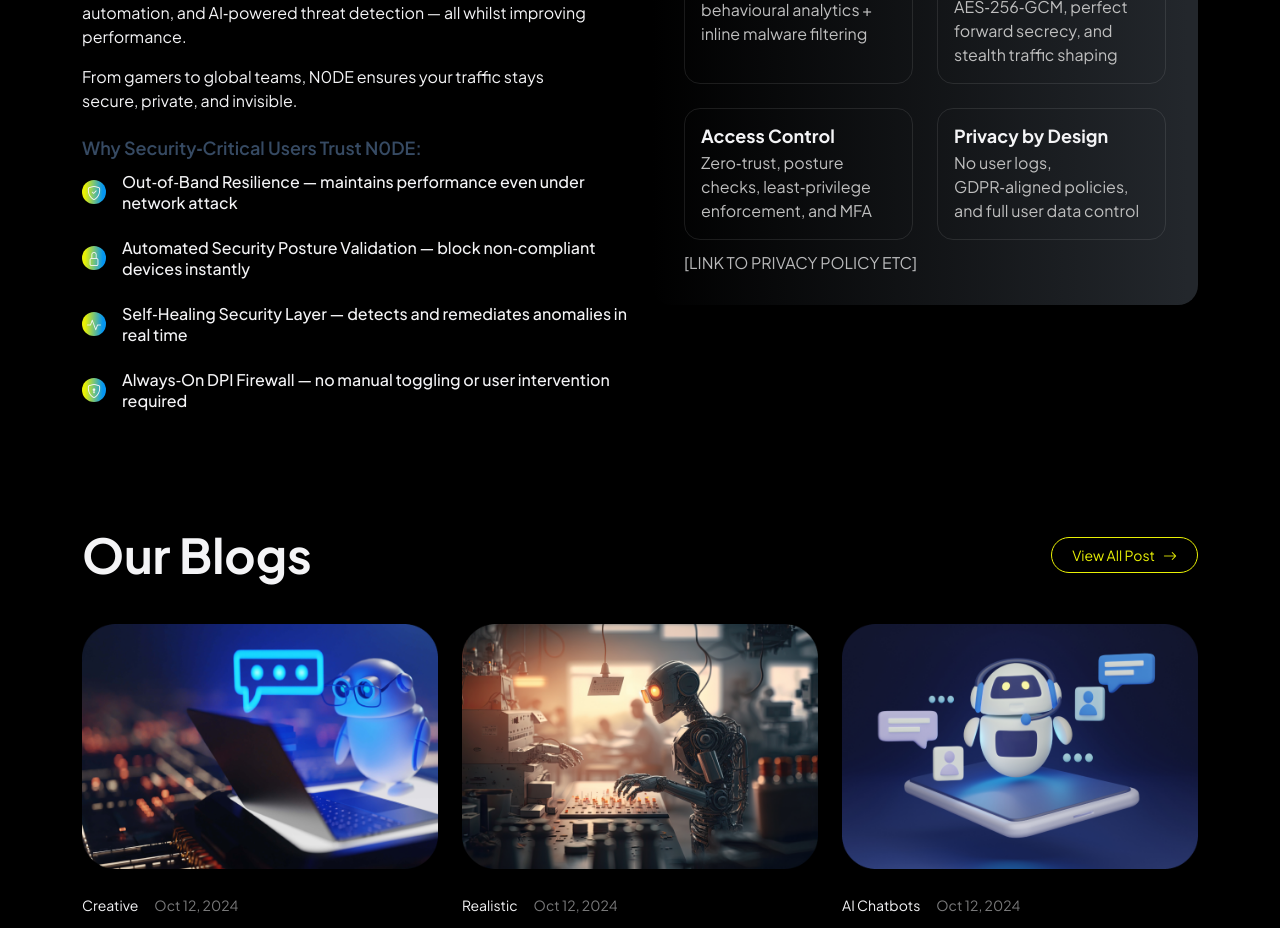
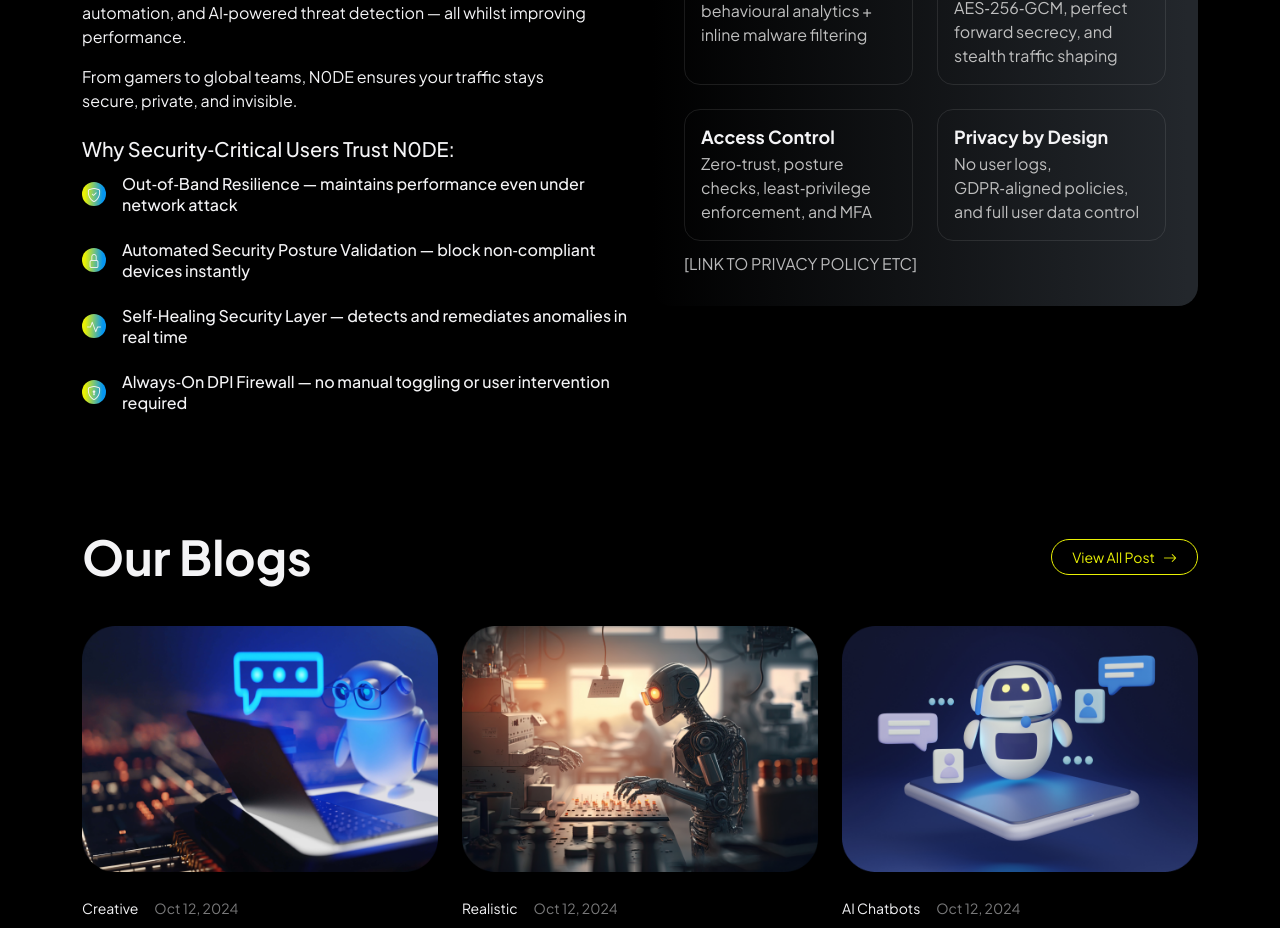
Before and after one commit to Enigma-Incorporated-Ltd/N0DE-Website, a React (Vite) app: page / in a window 1280 px wide. Shown: the part 7460-8388 px from the top of the page. Built offline with nearby package versions, Linux system fonts and the light colour scheme; no server answers.

Commit message:
Update security trust subheading to consistent style
cgen-74bc3fdfbf634c449b274a750e352ca1

```diff
--- a/src/components/homes/home/SecurityHomeOne.tsx
+++ b/src/components/homes/home/SecurityHomeOne.tsx
@@ -23,9 +23,9 @@ const SecurityHomeOne = () => {
                 From gamers to global teams, N0DE ensures your traffic stays secure, private, and invisible.
               </p>
 
-              <h6 className="text-light-75 fw-semibold mb-3" data-cue="fadeIn">
+              <h2 className="h5 text-light mb-3" data-cue="fadeIn">
                 Why Security‑Critical Users Trust N0DE:
-              </h6>
+              </h2>
 
               <ul className="list gap-6" data-cues="fadeIn">
                 <li className="d-flex align-items-center gap-4">
```
